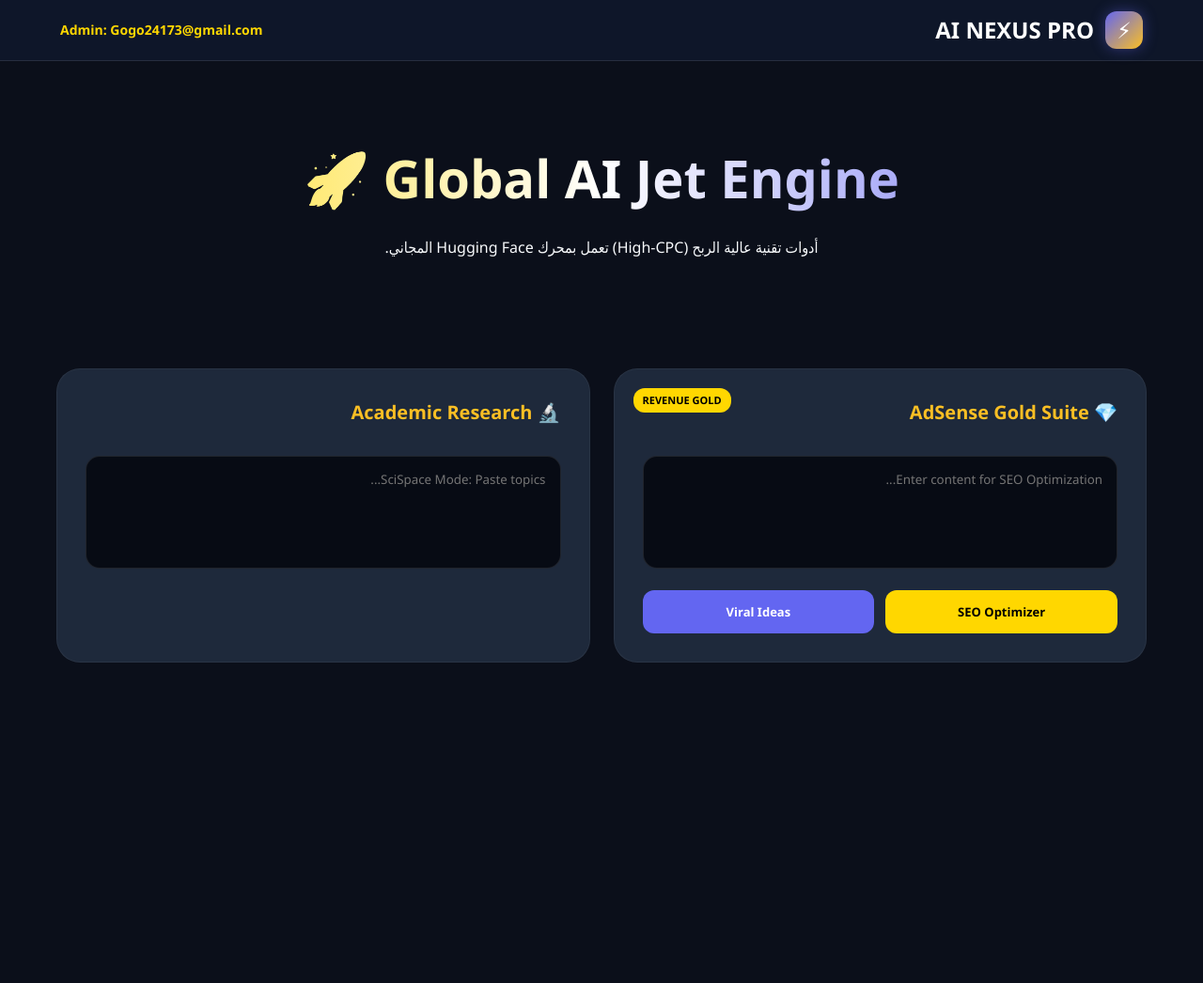
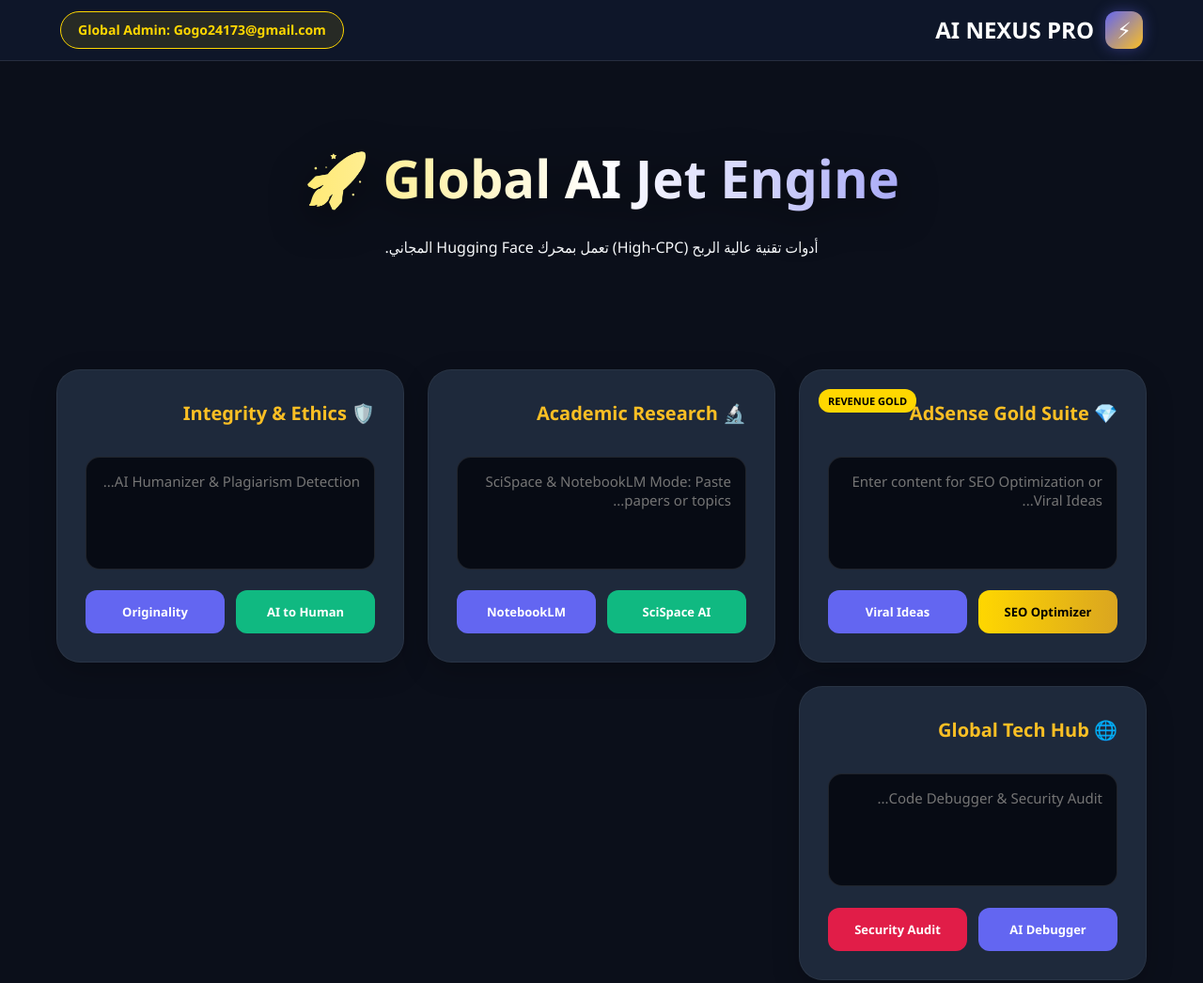
Before and after one commit to rogaareef/ai-nexus-pro, a website: page index.html in a window 1280 px wide. Shown: the top 1046 px of the page at 94% size. Before the commit the page ends 800 px from the top, so only its background shows below. Drawn offline with Linux system fonts and the light colour scheme.

Commit message:
Enhance SEO and UI in index.html
Added keywords meta tag and improved card hover effects.

```diff
--- a/index.html
+++ b/index.html
@@ -4,6 +4,7 @@
     <meta charset="UTF-8"><meta name="viewport" content="width=device-width,initial-scale=1.0">
     <title>AI NEXUS PRO | Global SEO, SciSpace & AI Humanizer</title>
     <meta name="description" content="Global AI hub for SEO, SciSpace research, and AI Humanizer. High-CPC tools for creators and researchers worldwide.">
+    <meta name="keywords" content="SEO Optimizer, Code Debugger, SciSpace, NotebookLM, AI Humanizer, Viral Ideas, Gogo24173">
     <style>
         :root{--p:#6366f1;--tr:#fbbf24;--sc:#10b981;--bg:#0b0f1a;--card:#1e293b;--text:#f8fafc;--gold:#ffd700}
         *{box-sizing:border-box;transition:.3s;font-family:'Segoe UI', Tahoma, Geneva, sans-serif}
@@ -13,25 +14,31 @@
         .icon{width:40px;height:40px;background:linear-gradient(135deg,var(--p),var(--tr));border-radius:12px;display:flex;justify-content:center;align-items:center;box-shadow:0 0 15px rgba(99,102,241,0.4)}
         .container{max-width:1200px;margin:auto;padding:20px}
         .hero{text-align:center;padding:60px 0}
-        .hero h1{font-size:3.5rem;background:linear-gradient(90deg,var(--gold),#fff,var(--p));-webkit-background-clip:text;-webkit-text-fill-color:transparent;margin:0}
-        .grid{display:grid;grid-template-columns:repeat(auto-fit,minmax(300px,1fr));gap:25px;margin-top:40px}
-        .card{background:var(--card);padding:30px;border-radius:25px;border:1px solid rgba(255,255,255,0.05);position:relative}
+        .hero h1{font-size:3.5rem;background:linear-gradient(90deg,var(--gold),#fff,var(--p));-webkit-background-clip:text;-webkit-text-fill-color:transparent;margin:0;filter:drop-shadow(0 10px 20px rgba(0,0,0,0.5))}
+        .grid{display:grid;grid-template-columns:repeat(auto-fit,minmax(350px,1fr));gap:25px;margin-top:40px}
+        .card{background:var(--card);padding:30px;border-radius:25px;border:1px solid rgba(255,255,255,0.05);position:relative;box-shadow:0 10px 30px rgba(0,0,0,0.2)}
+        .card:hover{transform:translateY(-10px);border-color:var(--gold);box-shadow:0 20px 40px rgba(255,215,0,0.1)}
         .badge{background:var(--gold);color:#000;padding:4px 10px;border-radius:12px;font-size:11px;font-weight:bold;position:absolute;top:20px;left:20px}
-        h3{margin:0 0 15px 0;font-size:20px;color:var(--tr)}
-        textarea{width:100%;height:120px;background:#070b14;border:1px solid rgba(255,255,255,0.1);border-radius:15px;color:#fff;padding:15px;margin:15px 0;resize:none}
+        h3{margin:0 0 15px 0;font-size:20px;color:var(--tr);display:flex;align-items:center;gap:10px}
+        textarea{width:100%;height:120px;background:#070b14;border:1px solid rgba(255,255,255,0.1);border-radius:15px;color:#fff;padding:15px;margin:15px 0;resize:none;font-size:15px}
+        textarea:focus{border-color:var(--gold);outline:none}
         .btn-group{display:grid;grid-template-columns:1fr 1fr;gap:12px}
-        .btn{padding:14px;border-radius:12px;border:none;font-weight:800;cursor:pointer;font-size:13px;color:#fff}
-        .btn-p{background:var(--p)}.btn-sc{background:var(--sc)}.btn-gold{background:var(--gold);color:#000}
-        #res{margin-top:35px;padding:25px;background:#161b22;border-radius:20px;border:2px dashed var(--gold);display:none;white-space:pre-wrap}
+        .btn{padding:14px;border-radius:12px;border:none;font-weight:800;cursor:pointer;font-size:13px;color:#fff;display:flex;justify-content:center;align-items:center;gap:8px}
+        .btn-p{background:var(--p)}.btn-sc{background:var(--sc)}.btn-gold{background:linear-gradient(90deg,var(--gold),#daa520);color:#000}
+        .btn:hover{transform:scale(1.03);filter:brightness(1.1)}
+        #res{margin-top:35px;padding:25px;background:#161b22;border-radius:20px;border:2px dashed var(--gold);display:none;white-space:pre-wrap;animation:slideUp .5s;font-size:16px;line-height:1.8}
+        @keyframes slideUp{from{opacity:0;transform:translateY(20px)}to{opacity:1;transform:translateY(0)}}
         .loader{display:none;width:40px;height:40px;border:4px solid rgba(255,255,255,.1);border-top:4px solid var(--gold);border-radius:50%;animation:sp 1s linear infinite;margin:30px auto}
         @keyframes sp{to{transform:rotate(360deg)}}
-        footer{text-align:center;padding:40px;color:#94a3b8;font-size:14px;border-top:1px solid rgba(255,255,255,0.1);margin-top:60px}
+        footer{text-align:center;padding:60px;color:#94a3b8;font-size:14px;border-top:1px solid rgba(255,255,255,0.1);margin-top:60px;background:#070b14}
     </style>
 </head>
 <body>
     <nav>
         <a href="#" class="logo"><div class="icon">⚡</div> AI NEXUS PRO</a>
-        <div style="color:var(--gold);font-weight:bold;font-size:14px">Admin: Gogo24173@gmail.com</div>
+        <div style="background:rgba(255,215,0,0.1);padding:8px 18px;border-radius:20px;border:1px solid var(--gold);color:var(--gold);font-weight:bold;font-size:14px">
+            Global Admin: Gogo24173@gmail.com
+        </div>
     </nav>
     <div class="container">
         <div class="hero">
@@ -39,7 +46,48 @@
             <p>أدوات تقنية عالية الربح (High-CPC) تعمل بمحرك Hugging Face المجاني.</p>
         </div>
         <div class="grid">
-            <div class="card"><span class="badge">REVENUE GOLD</span><h3>💎 AdSense Gold Suite</h3><textarea id="t1" placeholder="Enter content for SEO Optimization..."></textarea>
+            <div class="card"><span class="badge">REVENUE GOLD</span><h3>💎 AdSense Gold Suite</h3><textarea id="t1" placeholder="Enter content for SEO Optimization or Viral Ideas..."></textarea>
                 <div class="btn-group"><button class="btn btn-gold" onclick="run('seo',1)">SEO Optimizer</button><button class="btn btn-p" onclick="run('viral',1)">Viral Ideas</button></div>
             </div>
-            <div class="card"><h3>🔬 Academic Research</h3><textarea id="t2" placeholder="SciSpace Mode: Paste topics..."></textarea>
+            <div class="card"><h3>🔬 Academic Research</h3><textarea id="t2" placeholder="SciSpace & NotebookLM Mode: Paste papers or topics..."></textarea>
+                <div class="btn-group"><button class="btn btn-sc" onclick="run('scispace',2)">SciSpace AI</button><button class="btn btn-p" onclick="run('notebook',2)">NotebookLM</button></div>
+            </div>
+            <div class="card"><h3>🛡️ Integrity & Ethics</h3><textarea id="t3" placeholder="AI Humanizer & Plagiarism Detection..."></textarea>
+                <div class="btn-group"><button class="btn btn-sc" onclick="run('humanize',3)">AI to Human</button><button class="btn btn-p" onclick="run('plagiarism',3)">Originality</button></div>
+            </div>
+            <div class="card"><h3>🌐 Global Tech Hub</h3><textarea id="t4" placeholder="Code Debugger & Security Audit..."></textarea>
+                <div class="btn-group"><button class="btn btn-p" onclick="run('debug',4)">AI Debugger</button><button class="btn btn-sc" style="background:#e11d48" onclick="run('security',4)">Security Audit</button></div>
+            </div>
+        </div>
+        <div class="loader" id="ld"></div><div id="res"></div>
+    </div>
+    <footer>
+        <p>&copy; 2026 AI Nexus Pro | <a href="policy.html" style="color:var(--gold);text-decoration:none">Privacy Policy (GDPR/CCPA)</a></p>
+        <p>Serving USA, Europe, Asia, Australia & The Middle East</p>
+    </footer>
+    <script>
+        async function run(t, id){
+            const r=document.getElementById('res'),l=document.getElementById('ld');
+            let i=document.getElementById('t' + id).value;
+            if(!i)return alert("Input Required!"); r.style.display='none';l.style.display='block';
+            try{
+                // تم التحديث للارتباط بسيرفر Hugging Face الخاص بك
+                const s=await fetch('https://gogo24173-ai-nexus-server.hf.space/api/generate',{
+                    method:'POST',
+                    headers:{'Content-Type':'application/json'},
+                    body:JSON.stringify({prompt:i,type:t})
+                });
+                const d=await s.json();
+                r.innerText=d.result;
+                r.style.display='block';
+            }catch(e){
+                r.innerText="Connection Active! Ensure your API Key is added in Hugging Face Settings.";
+                r.style.display='block';
+            }finally{
+                l.style.display='none';
+                window.scrollTo({top: r.offsetTop - 100, behavior: 'smooth'});
+            }
+        }
+    </script>
+</body>
+</html>
```
